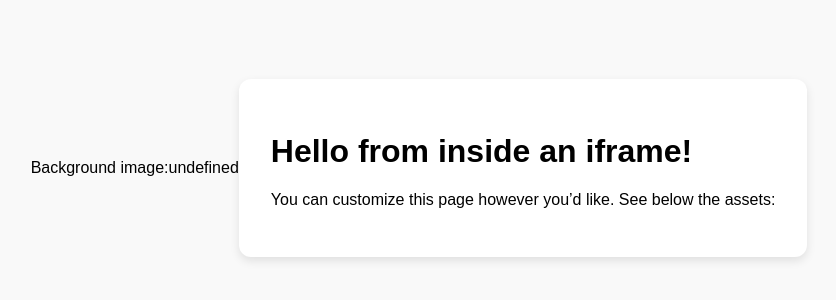
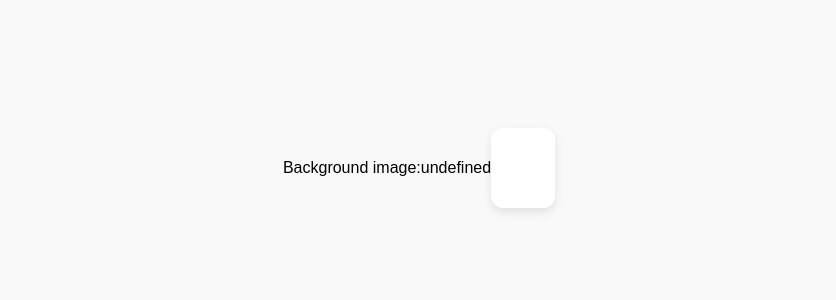
Before and after one commit to pramos93/testing, a plain HTML site: page index.html in a window 1280 px wide. Shown: the part 232-532 px from the top of the page, without its empty margins (221-1057 px from the left). Drawn offline with Linux system fonts and the light colour scheme.

Commit message:
Update index.html

```diff
--- a/index.html
+++ b/index.html
@@ -38,8 +38,6 @@
 </head>
 <body>
   <div class="box">
-    <h1>Hello from inside an iframe!</h1>
-    <p>You can customize this page however you’d like. See below the assets:</p>
     <p id="background"></p>
    <p id="logoimage"></p>
    <p id="title"></p>
```
